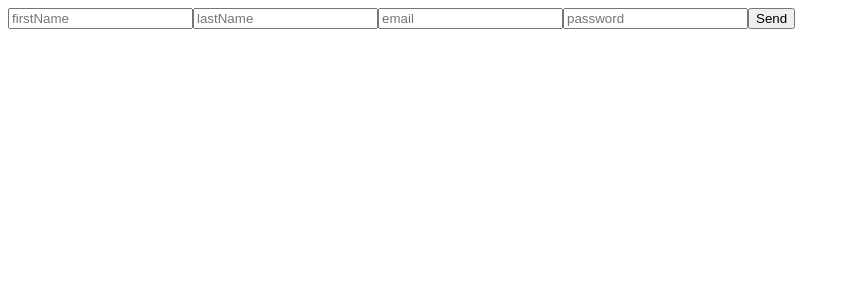
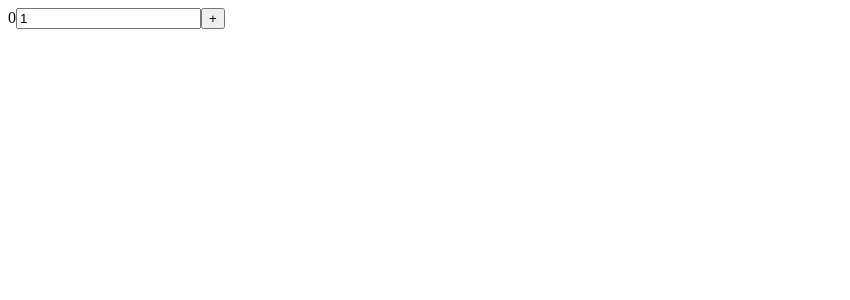
Before and after one commit to Plohishka/my-app, a React (Create React App) app: page / in a window 1280 px wide. Shown: the top 300 px of the page, without its empty margins (0-850 px from the left). Built offline with nearby package versions, Linux system fonts and the light colour scheme.

Commit message:
Hook: useState

```diff
--- a/src/components/App/App.js
+++ b/src/components/App/App.js
@@ -1,12 +1,11 @@
 import React, { Component } from 'react';
-import SignUpForm from '../SignUpForm/SignUpForm'
-
+import NewCounterFunction from '../NewCounter/NewCounterFunction';
 
 class App extends Component {
 
   render() {
     return (
-     <SignUpForm/>
+     <NewCounterFunction/>
     )
   }
 }
--- /dev/null
+++ b/src/components/NewCounter/NewCounterFunction.js
@@ -0,0 +1,24 @@
+import React, { useState } from 'react';
+
+const NewCounterFunction = (props) => {
+    const [counter, setCounter] = useState(0);
+    const [step, setStep] = useState(1);
+
+    const increment = () => {
+        setCounter(counter + step);
+    }
+
+    const changeHandler = ({target: {value}}) => {
+        setStep(Number(value))
+    }
+
+    return (
+        <div>
+            {counter}
+            <input name='step' onChange={changeHandler} value={step} />
+            <button onClick={increment}>+</button>
+        </div>
+    );
+}
+
+export default NewCounterFunction;
```
Also changed, not shown: src/components/NewCounter/NewCounter.js (added, +40 -0 lines).
